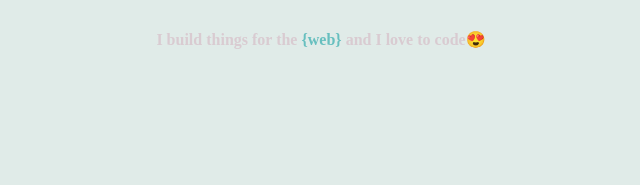
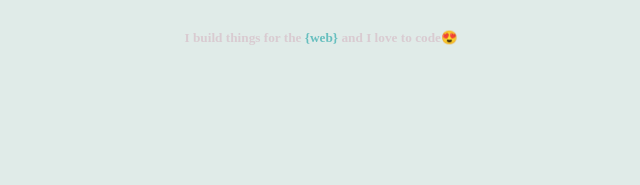
Before and after one commit to wazir26/cv, a plain HTML site: page index.html in a window 1280 px wide. Shown: the part 374-559 px from the top of the page, 319-959 px from the left. Drawn offline with Linux system fonts and the light colour scheme.

Commit message:
Update index.html

```diff
--- a/index.html
+++ b/index.html
@@ -38,7 +38,7 @@
     </a>
 
     <h2 id="headcont">a <span class="pro">Front</span>-end Web Developer.</h2>
-    <h4 style=color:#d9cbd1>I build things for the <span style=color:#67bfbf> {web}</span> and I love to code😍</h4>
+    <h5 style=color:#d9cbd1>I build things for the <span style=color:#67bfbf> {web}</span> and I love to code😍</h5>
 
     <img class="Bottom-cloud" src="images/cloud.png" alt="Cloud-img">
     <img class="Mountain" src="images/mountain.png" alt="Mountain-img">
```
